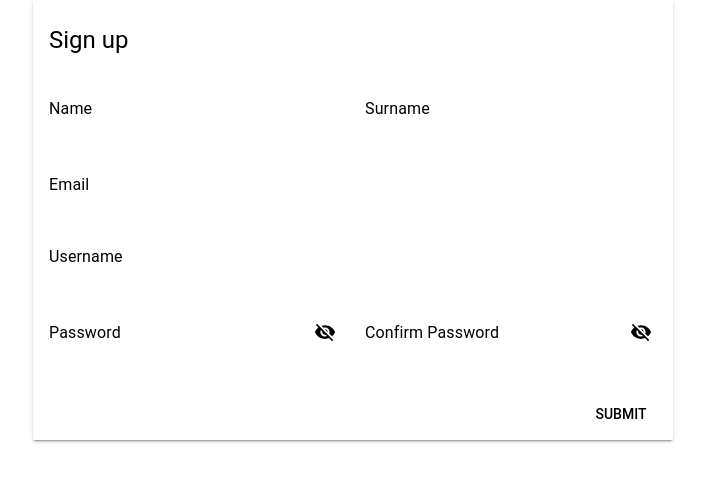
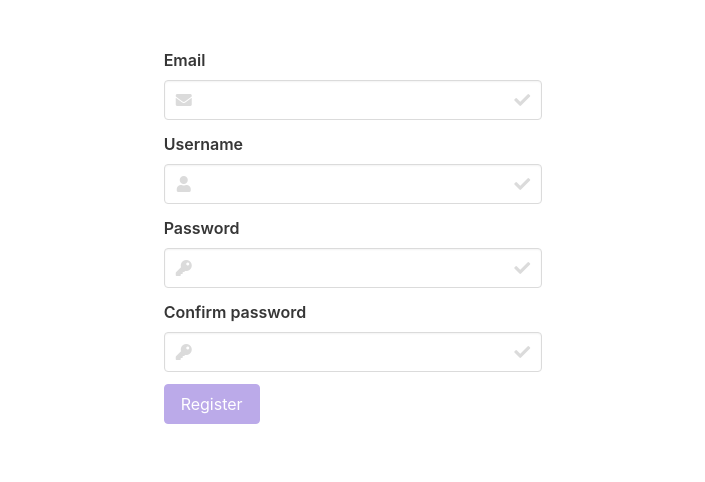
Before and after one commit to crisefd/levy_ui, a Vue app: page / in a window 1280 px wide. Shown: the top 482 px of the page, without its empty margins (287-992 px from the left). Built offline with nearby package versions, Linux system fonts and the light colour scheme; what vue-rx would draw is missing.

Commit message:
new signup page with buefy

```diff
--- a/package.json
+++ b/package.json
@@ -10,11 +10,11 @@
     "test:unit": "vue-cli-service test:unit"
   },
   "dependencies": {
+    "buefy": "^0.7.7",
     "core-js": "^2.6.5",
     "register-service-worker": "^1.6.2",
     "rxjs": "^6.5.2",
     "vue": "^2.6.10",
-    "vue-material": "^1.0.0-beta-11",
     "vue-router": "^3.0.3",
     "vue-rx": "^6.2.0",
     "vuelidate": "^0.7.4",
--- a/src/App.vue
+++ b/src/App.vue
@@ -1,5 +1,9 @@
 <template>
   <div id="app">
+    <link
+      rel="stylesheet"
+      href="https://use.fontawesome.com/releases/v5.2.0/css/all.css"
+    />
     <SignupForm />
   </div>
 </template>
--- a/src/components/SignupForm.vue
+++ b/src/components/SignupForm.vue
@@ -1,152 +1,171 @@
 <template>
   <div>
-    <form novalidate class="md-layout jc-center" @submit.prevent="validateUser">
-      <md-card class="md-layout-item md-size-50 md-small-size-100 overflow-x">
-        <md-card-header>
-          <div class="md-title">Sign up</div>
-        </md-card-header>
-
-        <md-card-content>
-          <div class="md-layout md-gutter">
-            <div class="md-layout-item md-small-size-100">
-              <md-field :class="getValidationClass('name')">
-                <label for="name">Name</label>
-                <md-input
-                  name="name"
-                  id="name"
-                  autocomplete="given-name"
-                  v-model="form.name"
-                  :disabled="sending"
-                />
-                <span class="md-error" v-if="!$v.form.name.required"
-                  >The name is required</span
-                >
-                <span class="md-error" v-else-if="!$v.form.name.minlength"
-                  >Invalid name</span
-                >
-              </md-field>
-            </div>
-
-            <div class="md-layout-item md-small-size-100">
-              <md-field :class="getValidationClass('surname')">
-                <label for="surname">Surname</label>
-                <md-input
-                  name="surname"
-                  id="surname"
-                  autocomplete="family-name"
-                  v-model="form.surname"
-                  :disabled="sending"
-                />
-                <span class="md-error" v-if="!$v.form.surname.required"
-                  >The surname is required</span
-                >
-                <span class="md-error" v-else-if="!$v.form.surname.minlength"
-                  >Invalid surname</span
-                >
-              </md-field>
-            </div>
-          </div>
-
-          <md-field :class="getValidationClass('email')">
-            <label for="email">Email</label>
-            <md-input
+    <form @submit.prevent="validateUser">
+      <section class="section">
+        <div class="columns">
+          <div class="column is-4 is-offset-4">
+            <div class="field">
+              <label class="label">Email</label>
+              <div class="control has-icons-left has-icons-right">
+                <input
+                  class="input"
+                  :class="getValidationClass('email')"
+                  v-on:keyup="keyEvtTriggered = true"
                   type="email"
                   name="email"
                   id="email"
-              autocomplete="email"
+                  value="hello@"
                   v-model="form.email"
                   :disabled="sending"
                 />
-            <span class="md-error" v-if="!$v.form.email.required"
-              >The email is required</span
+                <span class="icon is-small is-left">
+                  <i class="fa fa-envelope"></i>
+                </span>
+                <span class="icon is-small is-right">
+                  <i class="fa fa-check"></i>
+                </span>
+              </div>
+              <p
+                class="help is-danger"
+                v-if="
+                  (!$v.form.email.required || !$v.form.email.email) &&
+                    keyEvtTriggered
+                "
               >
-            <span class="md-error" v-else-if="!$v.form.email.email"
-              >Invalid email</span
-            >
-          </md-field>
+                This email is invalid
+              </p>
+              <p class="help is-danger" v-else-if="!keyEvtTriggered"></p>
+              <p class="help is-success" v-else>This email is valid</p>
+            </div>
 
-          <md-field :class="getValidationClass('username')">
-            <label for="username">Username</label>
-            <md-input
+            <div class="field">
+              <label class="label">Username</label>
+              <div class="control has-icons-left has-icons-right">
+                <input
+                  class="input"
+                  :class="getValidationClass('username')"
+                  v-on:keyup="keyEvtTriggered = true"
+                  type="text"
                   name="username"
                   id="username"
+                  value="form.email"
                   v-model="form.username"
                   :disabled="sending"
                 />
-            <span class="md-error" v-if="!$v.form.username.required"
-              >The username is required</span
+                <span class="icon is-small is-left">
+                  <i class="fa fa-user"></i>
+                </span>
+                <span class="icon is-small is-right">
+                  <i class="fa fa-check"></i>
+                </span>
+              </div>
+              <p
+                class="help is-danger"
+                v-if="!$v.form.username.required && keyEvtTriggered"
               >
-            <span class="md-error" v-else-if="!$v.form.username.minlength"
-              >Invalid username</span
+                Username is required
+              </p>
+              <p
+                class="help is-danger"
+                v-else-if="!$v.form.username.minLength && keyEvtTriggered"
               >
-          </md-field>
+                Username must be at least 3 chars lenght
+              </p>
+              <p class="help is-danger" v-else-if="!keyEvtTriggered"></p>
+              <p class="help is-success" v-else>This username is valid</p>
+            </div>
 
-          <div class="md-layout md-gutter">
-            <div class="md-layout-item md-small-size-100">
-              <md-field :class="getValidationClass('password')">
-                <label for="password">Password</label>
-                <md-input
+            <div class="field">
+              <label class="label">Password</label>
+              <div class="control has-icons-left has-icons-right">
+                <input
+                  class="input"
+                  :class="getValidationClass('password')"
+                  v-on:keyup="keyEvtTriggered = true"
+                  type="password"
                   name="password"
-                  type="password"
                   id="password"
+                  value="form.password"
                   v-model="form.password"
                   :disabled="sending"
                 />
-                <span class="md-error" v-if="!$v.form.password.required"
-                  >The password is required</span
+                <span class="icon is-small is-left">
+                  <i class="fa fa-key"></i>
+                </span>
+                <span class="icon is-small is-right">
+                  <i class="fa fa-check"></i>
+                </span>
+              </div>
+              <p
+                class="help is-danger"
+                v-if="!$v.form.password.required && keyEvtTriggered"
               >
-                <span class="md-error" v-else-if="!$v.form.password.minlength"
-                  >Password should contain minimum 10 charecters</span
+                Password is required
+              </p>
+              <p
+                class="help is-danger"
+                v-else-if="!$v.form.password.minLength && keyEvtTriggered"
               >
-              </md-field>
+                Password must be at least 10 chars lenght
+              </p>
+              <p class="help is-danger" v-else-if="!keyEvtTriggered"></p>
+              <p class="help is-success" v-else>This password is valid</p>
             </div>
 
-            <div class="md-layout-item md-small-size-100">
-              <md-field :class="getValidationClass('password')">
-                <label for="cpassword">Confirm Password</label>
-                <md-input
+            <div class="field">
+              <label class="label">Confirm password</label>
+              <div class="control has-icons-left has-icons-right">
+                <input
+                  class="input"
+                  :class="getValidationClass('cpassword')"
+                  v-on:keyup="keyEvtTriggered = true"
+                  type="password"
                   name="cpassword"
-                  type="password"
                   id="cpassword"
+                  value="form.cpassword"
                   v-model="form.cpassword"
                   :disabled="sending"
                 />
-                <span class="md-error" v-if="!$v.form.cpassword.required"
-                  >The confirm password is required</span
+                <span class="icon is-small is-left">
+                  <i class="fa fa-key"></i>
+                </span>
+                <span class="icon is-small is-right">
+                  <i class="fa fa-check"></i>
+                </span>
+              </div>
+              <p
+                class="help is-danger"
+                v-if="!$v.form.cpassword.required && keyEvtTriggered"
               >
-                <span class="md-error" v-else-if="!$v.form.cpassword.minlength"
-                  >Confirm Password should contain minimum 10 charecters</span
+                Confirm password is required
+              </p>
+              <p
+                class="help is-danger"
+                v-else-if="!$v.form.cpassword.sameAsPassword && keyEvtTriggered"
               >
-              </md-field>
+                Passwords must match
+              </p>
+              <p class="help is-danger" v-else-if="!keyEvtTriggered"></p>
+              <p class="help is-success" v-else>Password confirmed</p>
+            </div>
+
+            <div class="field is-grouped">
+              <div class="control">
+                <button class="button is-link" :disabled="$v.$invalid">
+                  Register
+                </button>
               </div>
             </div>
-        </md-card-content>
-
-        <md-progress-bar md-mode="indeterminate" v-if="sending" />
-
-        <md-card-actions>
-          <md-button type="submit" class="md-primary" :disabled="sending"
-            >Submit</md-button
-          >
-        </md-card-actions>
-      </md-card>
-
-      <md-snackbar :md-active.sync="userSaved"
-        >The user {{ lastUser }} was saved with success!</md-snackbar
-      >
+          </div>
+        </div>
+      </section>
     </form>
   </div>
 </template>
 
 <script>
 import { validationMixin } from "vuelidate";
-import {
-  required,
-  email,
-  minLength
-  // maxLength,
-  // password
-} from "vuelidate/lib/validators";
+import { required, email, minLength, sameAs } from "vuelidate/lib/validators";
 import router from "../router";
 
 import levyService from "@/services/levyService";
@@ -156,9 +175,8 @@ export default {
   mixins: [validationMixin],
   data() {
     return {
+      keyEvtTriggered: false,
       form: {
-        name: null,
-        surname: null,
         email: null,
         username: null,
         password: null,
@@ -167,26 +185,11 @@ export default {
       userSaved: false,
       sending: false,
       lastUser: null,
-      formFieldNames: [
-        "name",
-        "surname",
-        "email",
-        "username",
-        "password",
-        "cpassword"
-      ]
+      formFieldNames: ["email", "username", "password", "cpassword"]
     };
   },
   validations: {
     form: {
-      name: {
-        required,
-        minLength: minLength(3)
-      },
-      surname: {
-        required,
-        minLength: minLength(3)
-      },
       email: {
         required,
         email
@@ -201,21 +204,48 @@ export default {
       },
       cpassword: {
         required,
-        minLength: minLength(10)
+        sameAsPassword: sameAs("password")
       }
     }
   },
   methods: {
     getValidationClass(fieldName) {
       const field = this.$v.form[fieldName];
-      if (field) {
-        return {
-          "md-invalid": field.$invalid && field.$dirty
-        };
+      let inDanger = field.$invalid || field.$dirty;
+      switch (field) {
+        case "username":
+          inDanger =
+            (this.$v.form.username.required ||
+              this.$v.form.username.minLength) &&
+            inDanger;
+          break;
+        case "email":
+          inDanger =
+            (this.$v.form.email.required || this.$v.form.email.email) &&
+            inDanger;
+          break;
+        case "password":
+          inDanger =
+            (this.$v.form.password.required ||
+              this.$v.form.password.minLength) &&
+            inDanger;
+          break;
+        case "cpassword":
+          inDanger =
+            (this.$v.form.cpassword.required ||
+              this.$v.form.cpassword.sameAsPassword) &&
+            inDanger;
+          break;
       }
+      return inDanger && this.keyEvtTriggered
+        ? { "is-danger": true }
+        : this.keyEvtTriggered
+        ? { "is-success": true }
+        : {};
     },
     clearForm() {
       this.$v.$reset();
+      this.keyEvtTriggered = false;
       this.formFieldNames.forEach(fieldName => {
         this.form[fieldName] = null;
       });
@@ -248,9 +278,7 @@ export default {
     },
 
     validateUser() {
-      this.formFieldNames.forEach(fname => {
-          this.$v.form[fname].$touch();
-      });
+      this.$v.$touch();
       if (!this.$v.$isvalid) {
         this.saveUser();
       }
@@ -259,17 +287,4 @@ export default {
 };
 </script>
 
-<style lang="scss" scoped>
-.md-progress-bar {
-  position: absolute;
-  top: 0;
-  right: 0;
-  left: 0;
-}
-.jc-center {
-  justify-content: center;
-}
-.overflow-x {
-  overflow-x: hidden;
-}
-</style>
+<style lang="scss" scoped></style>
```
Also changed, not shown: src/main.js (+3 -16 lines), vue.config.js (+4 -4 lines), src/services/apiRequester.js (line endings or trailing spaces), 1 other file (tests, documents, lock files or other folders). Lines whose indentation alone changed are shown as unchanged.
